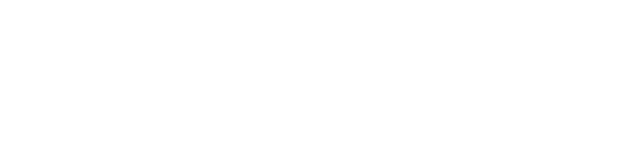
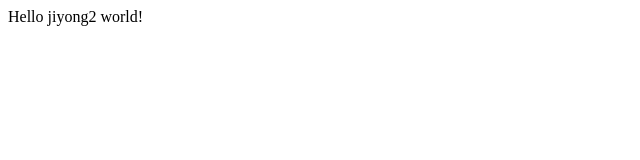
Before and after one commit to jiyong2/jiyong2.github.io, a plain HTML site: page index.html in a window 1280 px wide. Shown: the whole page, without its empty margins (0-640 px from the left). Drawn offline with Linux system fonts and the light colour scheme.

Commit message:
Update index.html

```diff
--- a/index.html
+++ b/index.html
@@ -1,3 +1,5 @@
 <html>
-
+<body>
+  Hello jiyong2 world!
+</body>
 </html>
```
